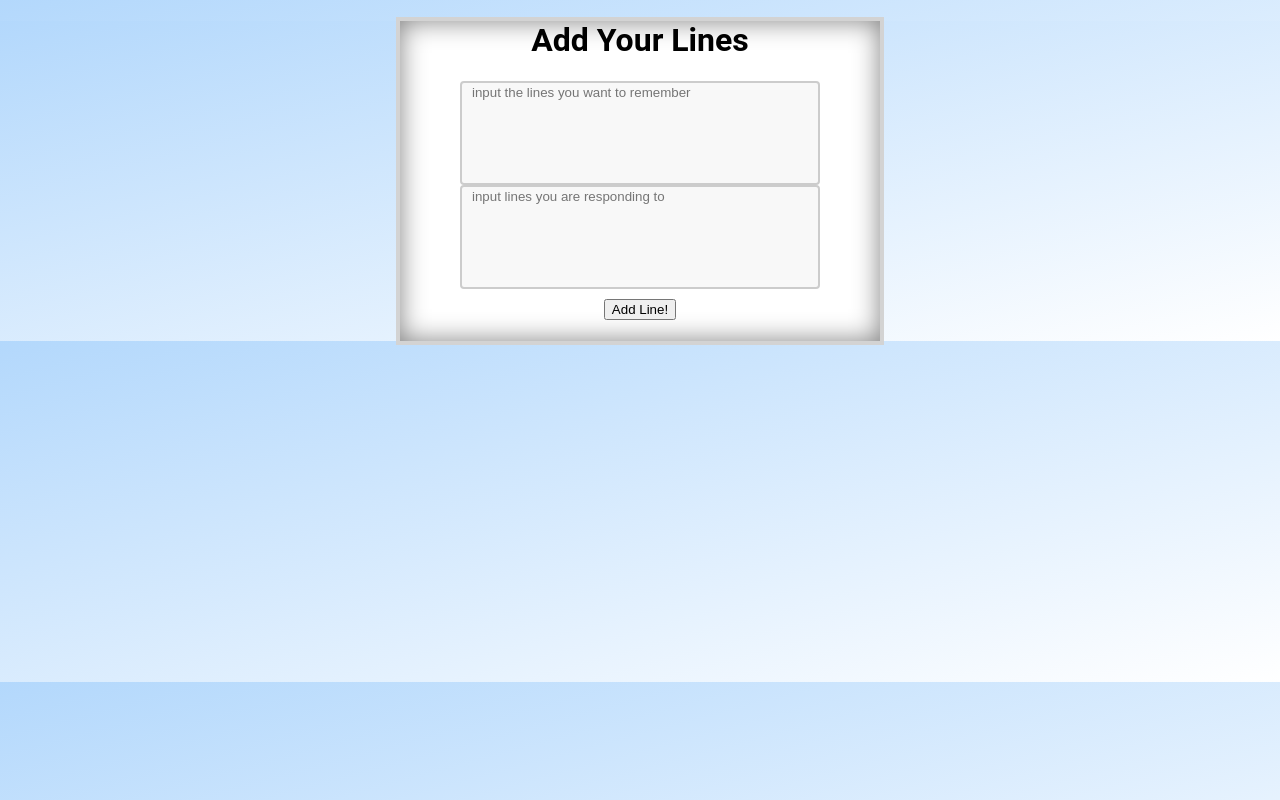
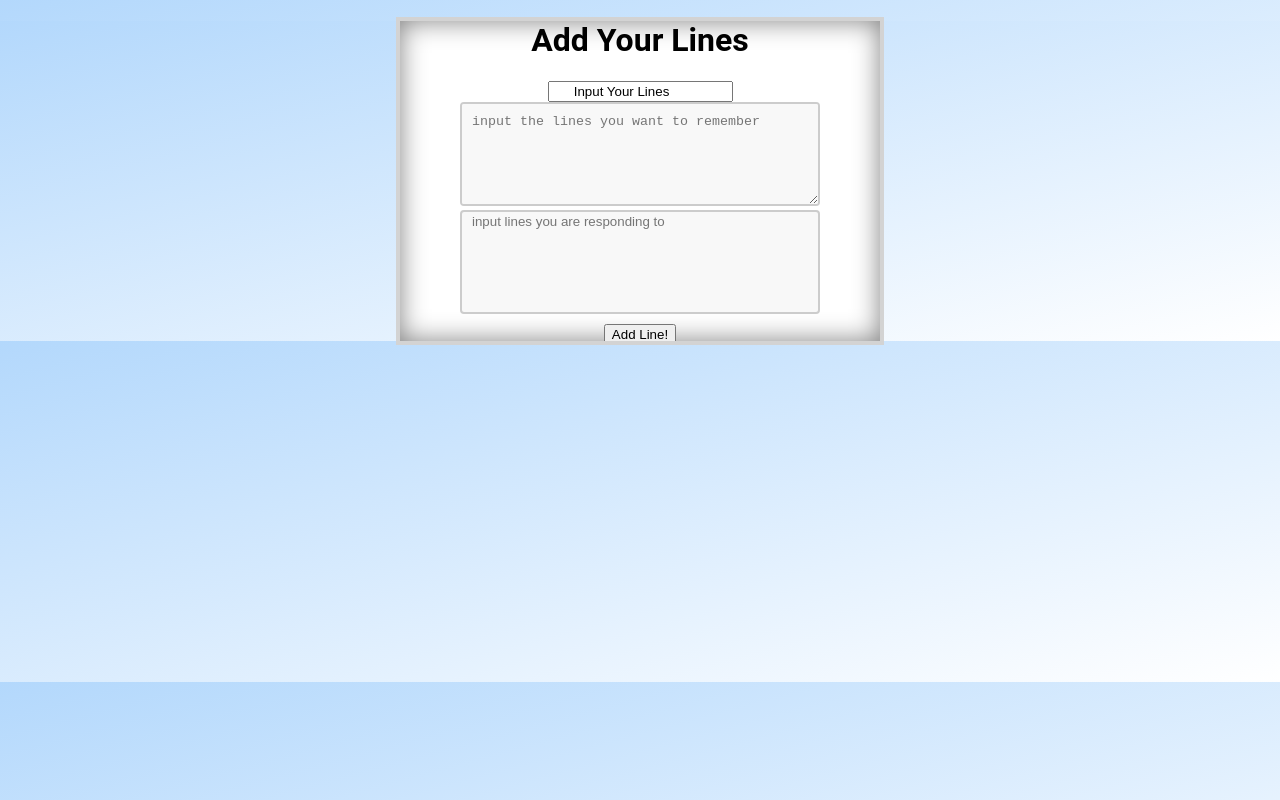
Before and after one commit to TimCross1994/Line-Memory, a React (Create React App) app: page /note-cards in a window 1280 px wide. Built offline with nearby package versions, Linux system fonts and the light colour scheme; no server answers.

Commit message:
2nd deploy to heroku

```diff
--- a/src/pages/App/App.js
+++ b/src/pages/App/App.js
@@ -8,6 +8,7 @@ import notesService from '../../utils/notesService';
 import MemoryPage from '../../pages/MemoryPage/MemoryPage';
 import NotesPage from '../../pages/NotesPage/NotesPage';
 import * as notesApi from '../services/notes-api';
+// import EditNotes from '../../pages/EditNotes/EditNotes'
 
 class App extends Component {
   constructor() {
@@ -25,27 +26,15 @@ class App extends Component {
    })
   }
 
-    handleLogout = () => {
-      userService.logout();
-      this.setState({ user: null });
-    }
-
-    handleSignupOrLogin = () => {
-      this.setState({user: userService.getUser()});
-    }
-
   handleCreateNote = async newNoteData => {
-
     const newNote = await notesService.create(newNoteData);
-
     this.setState(state => ({
       notes: [...state.notes, newNote]
     }), () => this.props.history.push('/'));
 
   }
-
-  notesUpdate = async updateNotes => {
-    var updateNotes = await notesApi.update (updateNotes)
+notesUpdate = async updatedNotesData => {
+  var updateNotes = await notesApi.update (updatedNotesData)
   var newNotesArray = this.state.notes.map(c =>
     c._id === updateNotes._id ? updateNotes : c
     );
@@ -54,6 +43,11 @@ class App extends Component {
       () => this.props.history.push('/note-cards')
       );
     }
+    handleLogout = () => {
+      userService.logout();
+      this.setState({ user: null });
+    }
+
     notesDelete = async id => {
       await notesApi.deleteOne(id);
       this.setState(state => ({
@@ -61,6 +55,12 @@ class App extends Component {
         notes: state.notes.filter(c => c._id !== id)
       }), () => this.props.history.push('/note-cards'));
     }
+    handleSignupOrLogin = () => {
+      this.setState({user: userService.getUser()});
+    }
+
+
+
     // //   /*--- Lifecycle Methods ---*/
 
     async onSubmit(submit) {
@@ -112,6 +112,14 @@ render() {
       />
 
     }/>
+    <Route exact path='/myNotes' render={({history}) =>
+    <myNotes
+    notes={this.state.notes}
+    handleCreateNote={this.state.handleCreateNote}
+    user={this.state.user}
+    notesDelete={this.notesDelete}
+    />
+  }/>
       <Route exact path='/signup' render={({ history }) =>
         <SignupPage
          history={history}
@@ -124,14 +132,12 @@ render() {
         handleSignupOrLogin={this.handleSignupOrLogin}
         />
       }/>
-      {/* <Route exact path='/myNotes' render={({props}) =>
-      <myNotes
-      notes={this.state.notes}
-      handleCreateNote={this.state.handleCreateNote}
-      user={this.state.user}
-      notesDelete={this.notesDelete}
+      {/* <Route eact path='/edit' render={({history, location}) =>
+      <EditNotes
+      notesUpdate={this.notesUpdate}
       />
     }/> */}
+
 
     </Switch>
   </div>
--- /dev/null
+++ b/src/pages/EditNotes/EditNotes.jsx
@@ -0,0 +1,61 @@
+// import React, {Component} from 'react';
+// import {Link} from 'react-router-dom';
+
+
+// class EditNotesextends Component {
+//     state = {
+//       formData: this.props.location.state.notes
+//     };
+
+//     formRef = React.createRef();
+
+//     handleSubmit = e => {
+//       e.preventDefault();
+//       this.props.notesUpdate(this.state.formData);
+//     };
+
+//     handleChange = e => {
+//       const formData = {...this.state.formData, [e.target.name]: e.target.value};
+//       this.setState({
+//         formData,
+//         invalidForm: !this.formRef.current.checkValidity()
+//       });
+//     };
+
+//     render() {
+//       return (
+//         <>
+//           <h1>Edit Note</h1>
+//           <form ref={this.formRef} autoComplete="off" onSubmit={this.handleSubmit}>
+//             <div className="form-group">
+//               <label>Note (required)</label>
+//               <input
+//                 className="form-control"
+//                 name="name"
+//                 value={this.state.formData.notes}
+//                 onChange={this.handleChange}
+//                 required
+//               />
+//             </div>
+
+//             <button
+//               type="submit"
+//               className="btn btn-xs"
+//               disabled={this.state.invalidForm}
+//             >
+//               SAVE NOTE
+//             </button>&nbsp;&nbsp;
+//             <Link to='/'>CANCEL</Link>
+//           </form>
+//         </>
+//       );
+//     }
+//   }
+
+
+
+
+
+
+
+// export default EditNotes;
--- a/src/pages/MemoryPage/MemoryPage.jsx
+++ b/src/pages/MemoryPage/MemoryPage.jsx
@@ -2,7 +2,8 @@ import React from 'react';
 // import { Link } from 'react-router-dom';
 import NavBar from '../../components/NavBar/NavBar';
 import './MemoryPage.css';
-import myNotes from '../myNotes/myNotes';
+import myNotes from '../myNotes/myNotes'
+
 
 
 const MemoryPage = (props) => {
@@ -13,19 +14,20 @@ const MemoryPage = (props) => {
     handleLogout = {props.handleLogout}
     />
       <header className='header-footer'>L I N E  ||  M E M O R Y</header>
-      <div className="flex-h align-flex-end">
-        </div>
-      <footer className='header-footer'>
-      </footer>
-    <div className="col-8  pt-3 bg-white"></div>
+        <div className="flex-h align-flex-end">
+      <div className="col-8  pt-3 bg-white"></div>
+     <div className="col-8  pt-3 bg-white">
     <myNotes
-    handleCreateNote={props.handleCreateNote}
+    notes={props.notes}
+    notesDelete={props.notesDelete}
     />
     </div>
+    </div>
+    <footer className='header-footer'>
+    </footer>
+    </div>
 
-  );
-
-};
+  )}
 
 
 export default MemoryPage;
--- a/src/pages/NotesPage/NotesPage.jsx
+++ b/src/pages/NotesPage/NotesPage.jsx
@@ -35,30 +35,36 @@ class CreateNote extends React.Component {
     }
     render() {
         return(
+
+
             <form ref={this.formRef} autoComplete="off" onSubmit={this.handleSubmit}>
             <div className='note-body'>
                 <h1>Add Your Lines</h1>
                 <div className='note-input-line'>
                     <input
-                    value={this.state.user ? this.state.user : "you shall not pass"}
-                    name="user"
+                    value={this.state.user ? this.state.user : "      Input Your Lines"
+                }
+                name="user"
+                    ></input>
+                    <div className="form-group">
+                     <textarea
+                    onChange={this.handleChange}
+                    value = {this.state.noteData.lines}
                     name="line"
                     rows="10"
-
                     className = 'input-textarea-line'
                     placeholder = "input the lines you want to remember"
-                    value = {this.state.line}
                     // onChange = {(e) => this.setState({line: e.target.value})}
-                    onChange={this.handleChange}
                     />
+                    </div>
                 </div>
                 <div className='note-input-monologue'>
                     <input
                     name="monologue"
                     className = 'input-textarea-monologue'
-                    id='monologue'
+                    rows="10"
                     placeholder= 'input lines you are responding to'
-                    value = {this.state.monologue}
+                    value = {this.state.noteData.monologue}
                     // onChange = {(e) => this.setState({monologue: e.target.value})}
                     onChange={this.handleChange}
 
```
Also changed, not shown: src/pages/EditNotes/EditNotes.css (added). Lines whose indentation alone changed are shown as unchanged.
